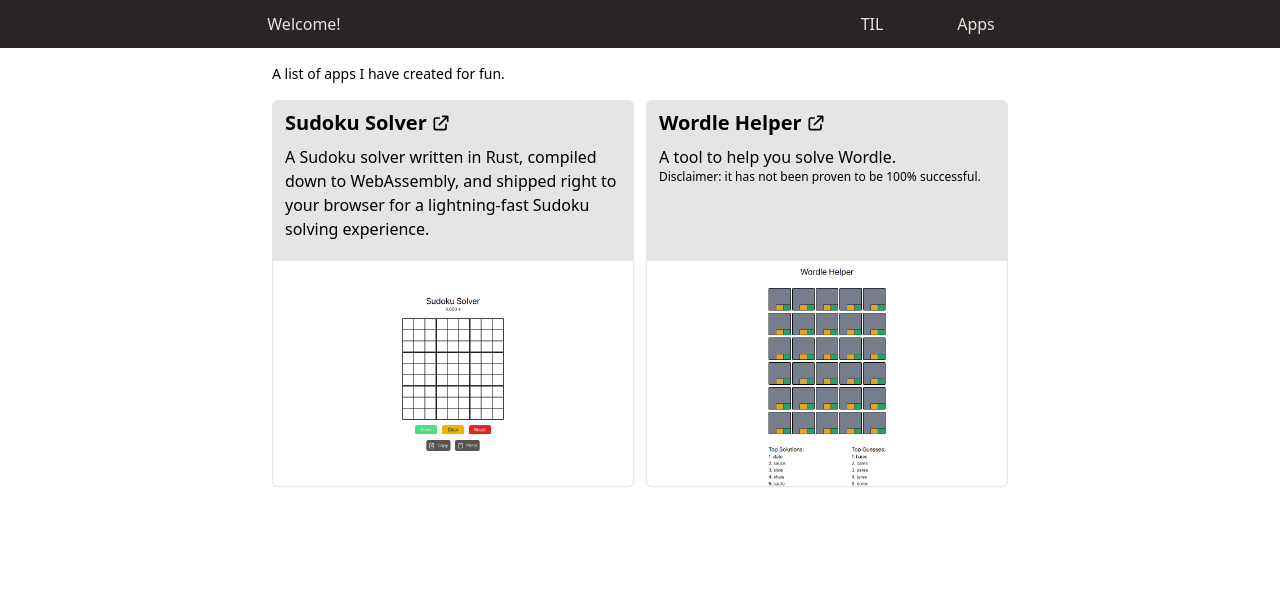
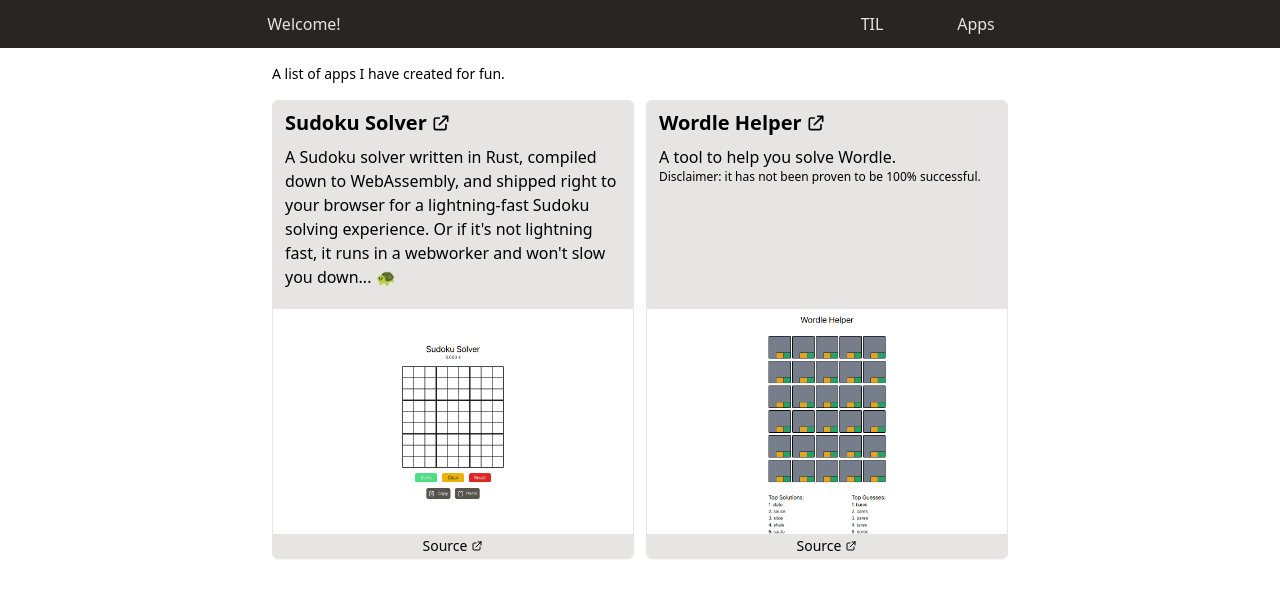
Before and after one commit to acdibble/andrew.dibble.codes, a Next.js app: page /apps in a window 1280 px wide. Shown: the top 598 px of the page. Built offline with nearby package versions, Linux system fonts and the light colour scheme.

Commit message:
add source code

```diff
--- /dev/null
+++ b/components/svgs/ExternalLink.tsx
@@ -0,0 +1,22 @@
+export default function ExternalLink({
+  className = 'h-5 w-5',
+}: {
+  className: string;
+}): JSX.Element {
+  return (
+    <svg
+      className={className}
+      fill="none"
+      stroke="currentColor"
+      viewBox="0 0 24 24"
+      xmlns="http://www.w3.org/2000/svg"
+    >
+      <path
+        strokeLinecap="round"
+        strokeLinejoin="round"
+        strokeWidth="2"
+        d="M10 6H6a2 2 0 00-2 2v10a2 2 0 002 2h10a2 2 0 002-2v-4M14 4h6m0 0v6m0-6L10 14"
+      />
+    </svg>
+  );
+}
--- a/pages/apps.tsx
+++ b/pages/apps.tsx
@@ -1,22 +1,26 @@
 import Card from '../components/Card';
 import Wordle from '../public/wordle.jpg';
 import Sudoku from '../public/sudoku.png';
+import ExternalLink from '../components/svgs/ExternalLink';
 
 const apps = [
   {
     url: 'https://sudoku.dibble.codes',
+    repo: 'https://github.com/acdibble/solid-sudoku',
     title: 'Sudoku Solver',
     body: (
       <p className="text-md">
         A Sudoku solver written in Rust, compiled down to WebAssembly, and
         shipped right to your browser for a lightning-fast Sudoku solving
-        experience.
+        experience. Or if it&apos;s not lightning fast, it runs in a webworker
+        and won&apos;t slow you down... 🐢
       </p>
     ),
     image: Sudoku,
   },
   {
     url: 'https://wordle.dibble.codes',
+    repo: 'https://github.com/acdibble/wordle',
     title: 'Wordle Helper',
     body: (
       <>
@@ -35,7 +39,7 @@
     <div className="flex w-full flex-col space-y-4 p-4">
       <p className="text-sm">A list of apps I have created for fun.</p>
       <div className="grid grid-cols-1 gap-3 md:grid-cols-2">
-        {apps.map(({ url, title, body, image }) => (
+        {apps.map(({ url, title, body, image, repo }) => (
           <Card key={title}>
             <Card.Title>
               <a
@@ -45,24 +49,18 @@
                 className="flex items-center space-x-1 hover:underline"
               >
                 <span>{title}</span>
-                <svg
-                  className="h-5 w-5"
-                  fill="none"
-                  stroke="currentColor"
-                  viewBox="0 0 24 24"
-                  xmlns="http://www.w3.org/2000/svg"
-                >
-                  <path
-                    strokeLinecap="round"
-                    strokeLinejoin="round"
-                    strokeWidth="2"
-                    d="M10 6H6a2 2 0 00-2 2v10a2 2 0 002 2h10a2 2 0 002-2v-4M14 4h6m0 0v6m0-6L10 14"
-                  />
-                </svg>
+                <ExternalLink className="h-5 w-5" />
               </a>
             </Card.Title>
             <Card.Body>{body}</Card.Body>
             <Card.Image href={url} {...image} />
+            <a
+              className="!mt-0 flex w-full items-center justify-center space-x-1 py-[2px] text-sm hover:bg-stone-300"
+              href={repo}
+            >
+              <span>Source</span>
+              <ExternalLink className="h-3 w-3" />
+            </a>
           </Card>
         ))}
       </div>
```
